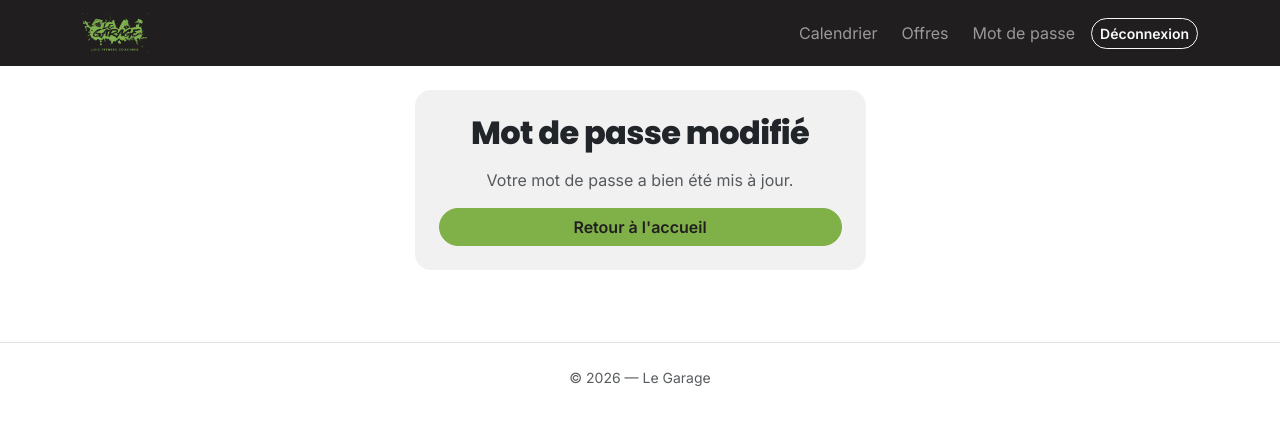
After one commit to pimpim13/garage, a Django app: page /comptes/mot-de-passe/termine/ in a window 1280 px wide. The commit adds this page. Shown: the top 425 px of the page. Run offline with Django 5.2, Linux system fonts and the light colour scheme; the visitor is signed in with stand-in values (Sample User, id 1).

Commit message:
Permet à tout utilisateur connecté de changer son mot de passe
Vues natives Django (PasswordChangeView / PasswordChangeDoneView),
habillées avec le thème du site. Lien "Mot de passe" dans la navbar,
visible pour tout membre/gestionnaire/admin connecté.

Co-Authored-By: Claude Sonnet 5 <noreply@anthropic.com>

```diff
--- a/apps/accounts/urls.py
+++ b/apps/accounts/urls.py
@@ -1,5 +1,5 @@
 from django.contrib.auth import views as auth_views
-from django.urls import path
+from django.urls import path, reverse_lazy
 
 from . import views
 
@@ -8,6 +8,19 @@ app_name = 'accounts'
 urlpatterns = [
     path('connexion/', auth_views.LoginView.as_view(template_name='accounts/login.html'), name='login'),
     path('deconnexion/', auth_views.LogoutView.as_view(), name='logout'),
+    path(
+        'mot-de-passe/',
+        auth_views.PasswordChangeView.as_view(
+            template_name='accounts/password_change_form.html',
+            success_url=reverse_lazy('accounts:password_change_done'),
+        ),
+        name='password_change',
+    ),
+    path(
+        'mot-de-passe/termine/',
+        auth_views.PasswordChangeDoneView.as_view(template_name='accounts/password_change_done.html'),
+        name='password_change_done',
+    ),
     path('membres/', views.MembreListView.as_view(), name='membre_liste'),
     path('membres/nouveau/', views.MembreCreateView.as_view(), name='membre_creer'),
     path('membres/<int:pk>/modifier/', views.MembreUpdateView.as_view(), name='membre_modifier'),
--- /dev/null
+++ b/templates/accounts/password_change_done.html
@@ -0,0 +1,13 @@
+{% extends "base.html" %}
+
+{% block content %}
+  <div class="row justify-content-center">
+    <div class="col-12 col-md-5">
+      <div class="card p-4 text-center">
+        <h2 class="mb-3">Mot de passe modifié</h2>
+        <p class="text-muted mb-3">Votre mot de passe a bien été mis à jour.</p>
+        <a href="{% url 'home' %}" class="btn btn-accent">Retour à l'accueil</a>
+      </div>
+    </div>
+  </div>
+{% endblock %}
--- a/templates/base.html
+++ b/templates/base.html
@@ -28,6 +28,7 @@
             <li class="nav-item"><a class="nav-link" href="{% url 'accounts:membre_liste' %}">Membres</a></li>
           {% endif %}
           {% if user.is_authenticated %}
+            <li class="nav-item"><a class="nav-link" href="{% url 'accounts:password_change' %}">Mot de passe</a></li>
             <li class="nav-item">
               <form method="post" action="{% url 'accounts:logout' %}" class="d-inline">
                 {% csrf_token %}
```
Also changed, not shown: templates/accounts/password_change_form.html (added, +17 -0 lines).
